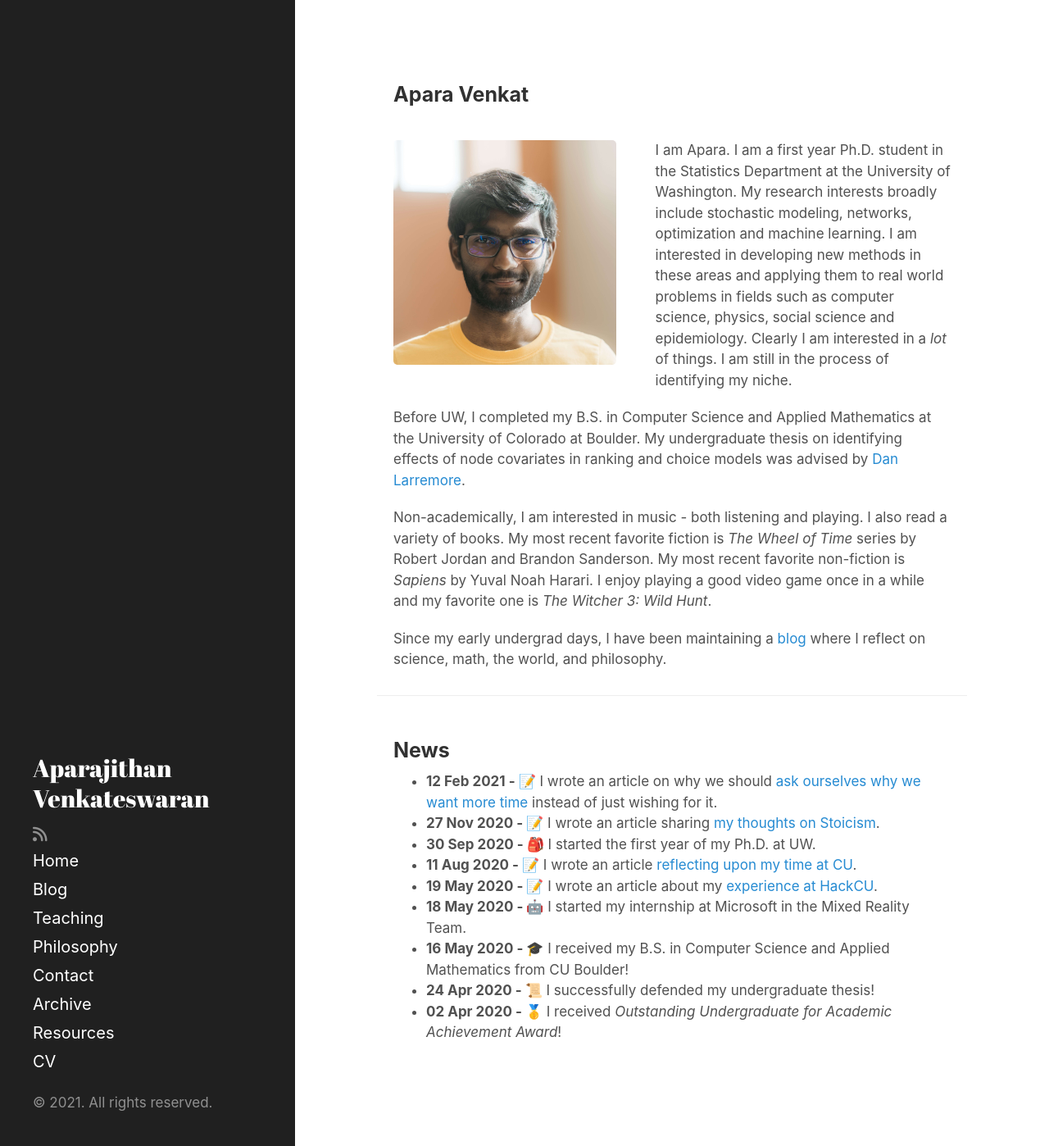
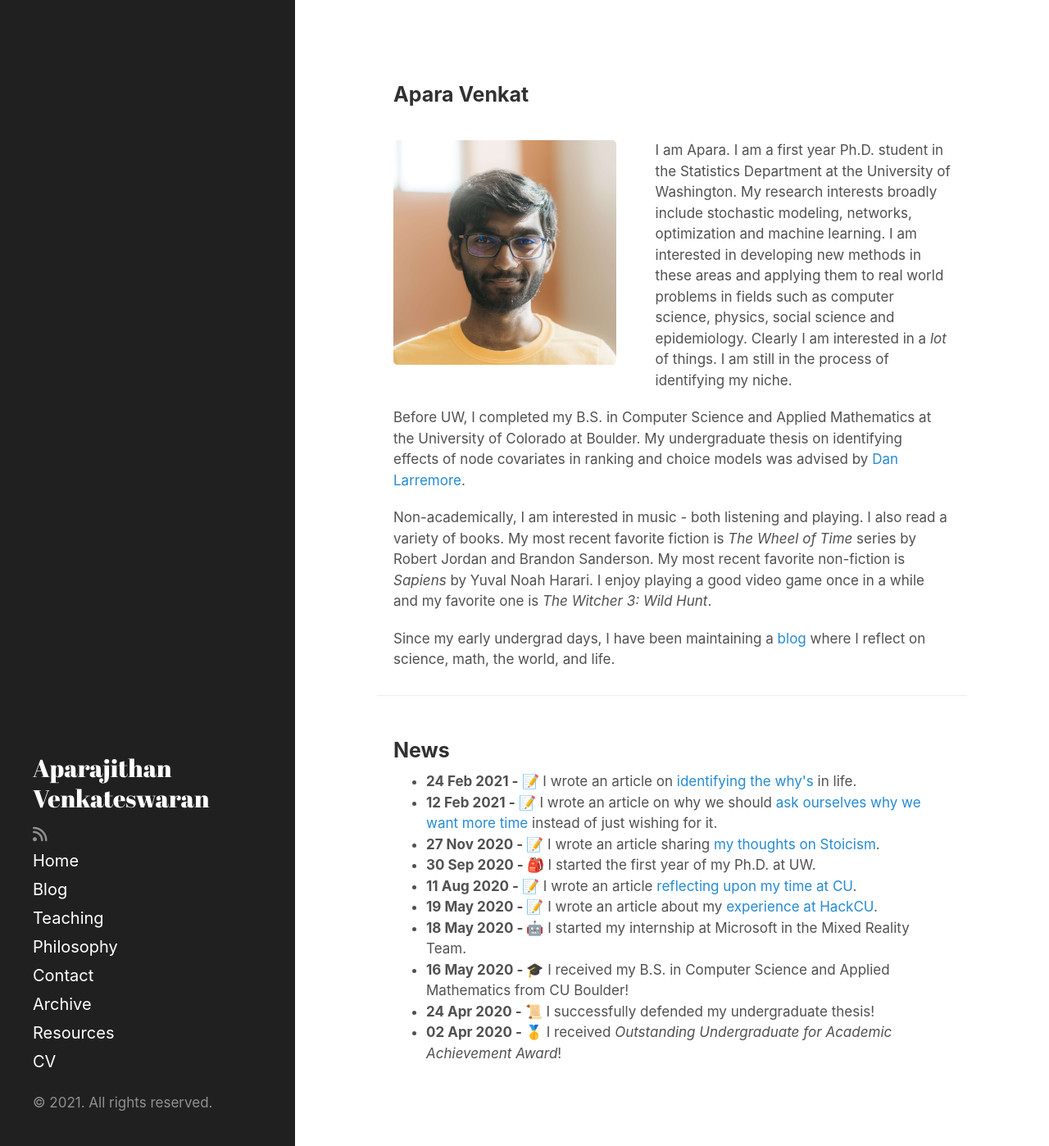
Before and after one commit to AparaV/aparavenkat.com, a Jekyll site: the page built from index.html, in a window 1280 px wide and 1398 px high. Shown: the whole window at 82% size. Built offline with Jekyll 4.4.1, drawn with Linux system fonts in a browser that asks for light colours; nearby versions of some CDN libraries.

Commit message:
New post

```diff
--- a/_data/news.yml
+++ b/_data/news.yml
@@ -24,3 +24,6 @@
 
 - description: 📝 I wrote an article on why we should <a href="/2021/02/12/why-more-time/">ask ourselves why we want more time</a> instead of just wishing for it.
   date: 2021-02-12
+
+- description: 📝 I wrote an article on <a href="/2021/02/24/identifying-why/">identifying the why's</a> in life.
+  date: 2021-02-24
--- a/_posts/2021-02-12-why-more-time.md
+++ b/_posts/2021-02-12-why-more-time.md
@@ -11,7 +11,7 @@
 
 <!--excerpt_ends-->
 
-Answering the question, "Why do I want more time?" forces us to think about what the ideal life would look like. The thought of wanting for more time arises out of a dissonance between thoughts and actions. What would I be doing right now rather than writing more lines of code? Where would I be eating my lunch rather than at my desk trying to attend a meeting? What would my ideal (future) life look like, and why is my present different? Follow the answers down the rabbit hole until you finally arrive at the true answer to the question, "Why do I want more time?" This is the _why_ behind your ideal life. Knowing the _real_ why is important. Otherwise we will likely end up making "choices of distractions" or, worse, living a life that's not our own.
+Answering the question, "Why do I want more time?" forces us to think about what the ideal life would look like. The thought of wanting for more time arises out of a dissonance between thoughts and actions. What would I be doing right now rather than writing more lines of code? Where would I be eating my lunch rather than at my desk trying to attend a meeting? What would my ideal (future) life look like, and why is my present different? Follow the answers down the rabbit hole until you finally arrive at the true answer to the question, "Why do I want more time?" This is the _why_ behind your ideal life. <a href="{% post_url 2021-02-24-identifying-why %}">Knowing the _real_ why</a> is important. Otherwise we will likely end up making "choices of distractions" or, worse, living a life that's not our own.
 
 Imagine a life where you did not have to worry about time. What would you be doing then? There is the Stoic aphorism, _memento mori_, translating to "remember death." There are also a plethora of insipid quotes asking you to live as if today was your last day on Earth. Instead of these (useful virtues), ask yourself, "If I had an infinite amount of time on Earth, what would I be doing?" Approach life with an abundance mindset instead of a scarcity mindset.
 
--- a/index.html
+++ b/index.html
@@ -33,7 +33,7 @@
   </p>
 
   <p>
-    Since my early undergrad days, I have been maintaining a <a href="/blog">blog</a> where I reflect on science, math, the world, and philosophy.
+    Since my early undergrad days, I have been maintaining a <a href="/blog">blog</a> where I reflect on science, math, the world, and life.
   </p>
 
 </div>
```
Also changed, not shown: _posts/2021-02-24-identifying-why.md (added, +48 -0 lines).
